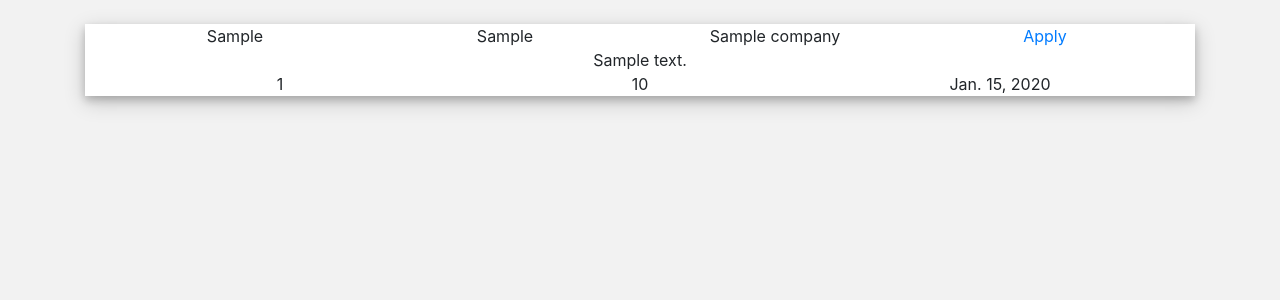
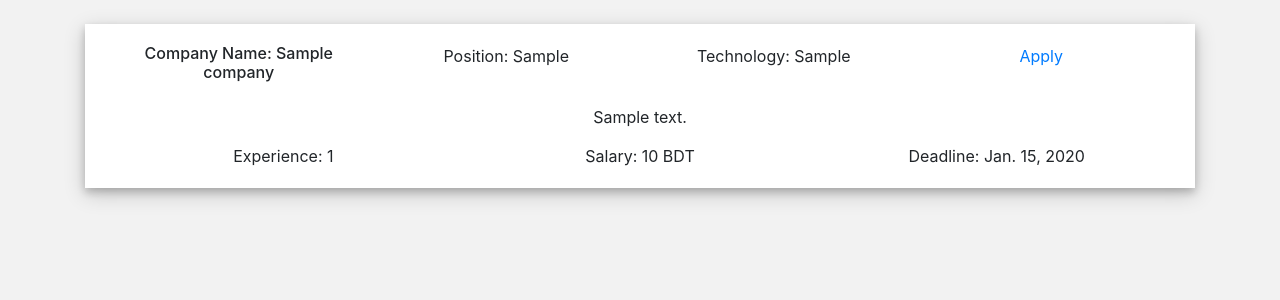
Before and after one commit to nipulkm/jobanalytica, a Django app: page /home/ in a window 1280 px wide. Shown: the part 58-358 px from the top of the page. Run offline with Django 3.2, Linux system fonts and the light colour scheme; tables that the repository leaves empty hold one stand-in row (values such as "Sample post"); some libraries are stand-ins or nearby versions.

Commit message:
requirements file added

```diff
--- /dev/null
+++ b/requirements.txt
@@ -0,0 +1,4 @@
+asgiref==3.4.1
+backports.zoneinfo==0.2.1
+Django==4.0
+sqlparse==0.4.2
--- a/templates/candidate/candidatehomepage.html
+++ b/templates/candidate/candidatehomepage.html
@@ -14,21 +14,21 @@
 	</div>
 	<div class="container">
 		{% for jobPost in jobPosts %}
-		<div class="container" id="jobPost">
+		<div class="container" id="jobPost" style="padding: 20px;">
 			<div class="col">
 				<div class="row">
-					<div class="col">{{jobPost.technology}}</div>
-					<div class="col">{{jobPost.position}}</div>
-					<div class="col">{{jobPost.company.name}}</div>
+					<div class="col"><h6>Company Name: {{jobPost.company.name}}</h6></div>
+					<div class="col">Position: {{jobPost.position}}</div>
+					<div class="col">Technology: {{jobPost.technology}}</div>
 					<div class="col"><a href="/apply/{{jobPost.jobId}}/">Apply</a></div>
 				</div>
-				<div class="row">
+				<div class="row" style="padding: 15px;">
 					<div class="col">{{jobPost.description}}</div>
 				</div>
 				<div class="row">
-					<div class="col">{{jobPost.experience}}</div>
-					<div class="col">{{jobPost.salary}}</div>
-					<div class="col">{{jobPost.deadline}}</div>
+					<div class="col">Experience: {{jobPost.experience}}</div>
+					<div class="col">Salary: {{jobPost.salary}} BDT</div>
+					<div class="col">Deadline: {{jobPost.deadline}}</div>
 				</div>
 			</div>
 		</div>
--- a/templates/candidate/candidateprofile.html
+++ b/templates/candidate/candidateprofile.html
@@ -13,7 +13,6 @@
 	</div>
 	<div class="container" id="resumeContainer">
         <br>
-        {{isResume}}
         <div class="form-group">
             <button {% if isResume == False %} disabled {% endif %} onclick="location.href='/resume/edit/'" type="button" class="btn btn-success">
                 Edit Resume
```
